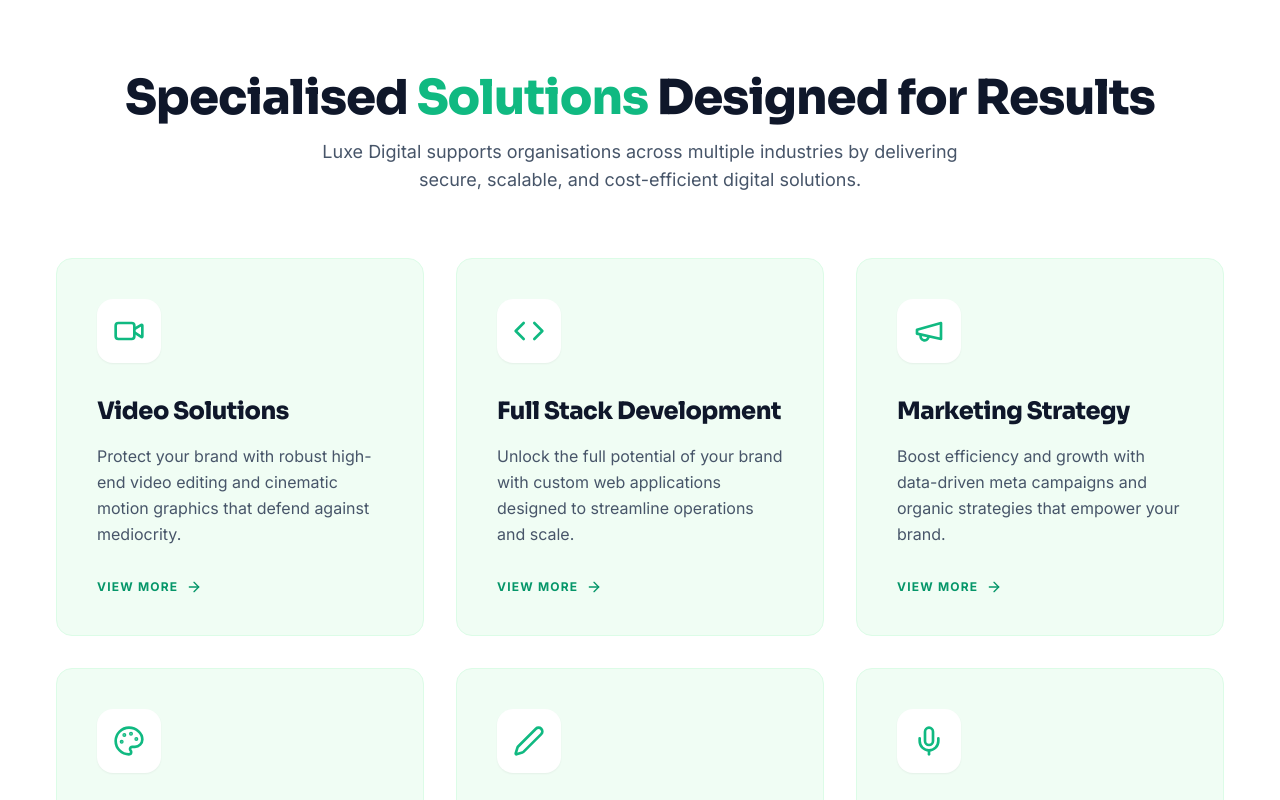
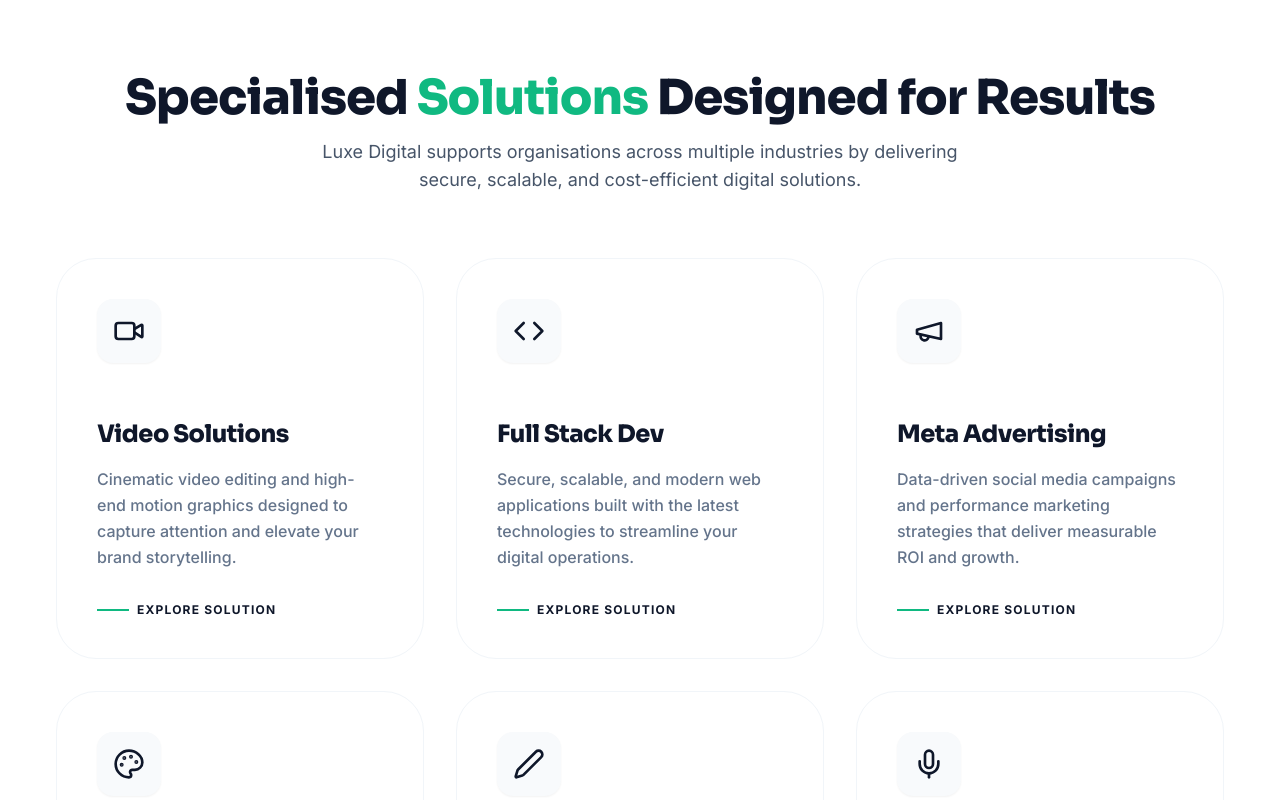
Before and after one commit to Haider899/Luxe-Digital-Official, a Next.js app: page / in a window 1280 px wide. Shown: the part 2000-2800 px from the top of the page. Built offline with nearby package versions, Linux system fonts and the light colour scheme.

Commit message:
feat: add animated client reviews section with pakistani client examples

```diff
--- a/components/ContactModal.jsx
+++ b/components/ContactModal.jsx
@@ -42,9 +42,10 @@
         {/* Close Button */}
         <button
           onClick={onClose}
-          className="absolute top-6 right-6 w-10 h-10 rounded-full bg-slate-100 flex items-center justify-center text-slate-900 hover:text-emerald-500 hover:bg-emerald-50 transition-all z-20"
+          className="absolute top-6 right-6 w-10 h-10 rounded-full bg-slate-900 flex items-center justify-center text-white hover:bg-emerald-500 transition-all z-30 shadow-lg"
+          aria-label="Close modal"
         >
-          <X className="w-6 h-6" />
+          <X className="w-5 h-5" />
         </button>
 
         {isSuccess ? (
--- a/components/Hero.jsx
+++ b/components/Hero.jsx
@@ -34,12 +34,12 @@
           >
             View Solutions
           </button>
-          <button
-            onClick={onStartProject}
+          <a
+            href="#services"
             className="btn-crystal !px-12 !py-5"
           >
             Explore Our Services <ChevronRight className="w-4 h-4" />
-          </button>
+          </a>
         </div>
 
 
--- a/components/PolicyModal.jsx
+++ b/components/PolicyModal.jsx
@@ -74,9 +74,10 @@
           <h2 className="text-3xl font-black text-slate-900 tracking-tighter">{activePolicy.title}</h2>
           <button
             onClick={onClose}
-            className="w-10 h-10 rounded-full bg-slate-100 flex items-center justify-center text-slate-900 hover:text-emerald-500 hover:bg-emerald-50 transition-all"
+            className="w-10 h-10 rounded-full bg-slate-900 flex items-center justify-center text-white hover:bg-emerald-500 transition-all shadow-lg"
+            aria-label="Close modal"
           >
-            <X className="w-6 h-6" />
+            <X className="w-5 h-5" />
           </button>
         </div>
 
--- /dev/null
+++ b/components/Reviews.jsx
@@ -0,0 +1,135 @@
+import { motion } from 'framer-motion';
+import { Quote, Star } from 'lucide-react';
+
+const reviews = [
+  {
+    name: 'Rabia Khan',
+    location: 'Lahore, Pakistan',
+    project: 'Logo Design & Branding',
+    text: 'The logo design for my boutique was beyond expectations. Pure luxury and sophistication. Highly recommended!',
+    rating: 5,
+    avatar: 'RK'
+  },
+  {
+    name: 'Zeeshan Ahmed',
+    location: 'Karachi, Pakistan',
+    project: 'Meta Ads & Growth Strategy',
+    text: 'Our Meta Ads performance tripled within the first month. Incredible strategy and communication from the team.',
+    rating: 5,
+    avatar: 'ZA'
+  },
+  {
+    name: 'Ayesha Malik',
+    location: 'Islamabad, Pakistan',
+    project: 'Full Stack Web Development',
+    text: 'Professional web development that actually converts. The team understood our vision perfectly from day one.',
+    rating: 5,
+    avatar: 'AM'
+  },
+  {
+    name: 'Bilal Sheikh',
+    location: 'Faisalabad, Pakistan',
+    project: 'Cinematic Video Editing',
+    text: 'Exceptional video editing. Our brand story now feels world-class and resonates with our global audience.',
+    rating: 5,
+    avatar: 'BS'
+  },
+  {
+    name: 'Saira Pervez',
+    location: 'Multan, Pakistan',
+    project: 'Content & Social Strategy',
+    text: 'Their content strategy transformed our social presence. Engagement is at an all-time high!',
+    rating: 5,
+    avatar: 'SP'
+  }
+];
+
+export default function Reviews() {
+  // Double the reviews for infinite scroll effect
+  const extendedReviews = [...reviews, ...reviews];
+
+  return (
+    <section className="py-24 bg-white overflow-hidden border-t border-slate-50">
+      <div className="container-custom">
+        <div className="text-center mb-16">
+          <h2 className="text-4xl lg:text-5xl font-black mb-4 text-slate-900">
+            Client <span className="text-emerald-500">Feedback</span>
+          </h2>
+          <p className="text-slate-600 text-lg max-w-2xl mx-auto font-medium">
+            Hear from our prestigious local and international clients about their experience with Luxe Digital.
+          </p>
+        </div>
+      </div>
+
+      {/* Motion Slider Container */}
+      <div className="relative flex overflow-hidden py-10">
+        <motion.div
+          className="flex gap-8 whitespace-nowrap px-4"
+          animate={{
+            x: [0, -2000] // Adjust based on content width
+          }}
+          transition={{
+            x: {
+              repeat: Infinity,
+              repeatType: "loop",
+              duration: 40,
+              ease: "linear",
+            },
+          }}
+        >
+          {extendedReviews.map((review, idx) => (
+            <div
+              key={idx}
+              className="inline-block w-[400px] bg-white border border-slate-100 p-8 rounded-[40px] shadow-sm hover:shadow-xl hover:border-emerald-500/20 transition-all duration-500 group relative"
+            >
+              <div className="absolute top-8 right-8 text-emerald-100 group-hover:text-emerald-500 transition-colors">
+                <Quote className="w-10 h-10 rotate-180" />
+              </div>
+
+              {/* Rating */}
+              <div className="flex gap-1 mb-6">
+                {[...Array(review.rating)].map((_, i) => (
+                  <Star key={i} className="w-4 h-4 fill-emerald-500 text-emerald-500" />
+                ))}
+              </div>
+
+              {/* Review Text */}
+              <p className="text-slate-600 font-medium leading-relaxed mb-8 whitespace-normal italic">
+                "{review.text}"
+              </p>
+
+              {/* Client Info */}
+              <div className="flex items-center gap-4 border-t border-slate-50 pt-6">
+                <div className="w-12 h-12 rounded-2xl bg-emerald-500 flex items-center justify-center text-white font-black shadow-lg shadow-emerald-500/20">
+                  {review.avatar}
+                </div>
+                <div>
+                  <h4 className="text-slate-900 font-black text-sm uppercase tracking-tight">{review.name}</h4>
+                  <div className="text-[10px] text-emerald-600 font-bold uppercase tracking-widest">{review.project}</div>
+                  <div className="text-[9px] text-slate-400 font-bold uppercase tracking-widest">{review.location}</div>
+                </div>
+              </div>
+            </div>
+          ))}
+        </motion.div>
+
+        {/* Gradient Overlays for smooth edges */}
+        <div className="absolute top-0 left-0 w-40 h-full bg-gradient-to-r from-white to-transparent z-10 pointer-events-none" />
+        <div className="absolute top-0 right-0 w-40 h-full bg-gradient-to-l from-white to-transparent z-10 pointer-events-none" />
+      </div>
+
+      <div className="container-custom mt-16 text-center">
+        <div className="inline-flex items-center gap-3 px-6 py-3 bg-slate-50 rounded-full border border-slate-100">
+          <div className="flex -space-x-2">
+            {[1, 2, 3, 4].map((i) => (
+              <div key={i} className="w-6 h-6 rounded-full bg-emerald-500 border-2 border-white" />
+            ))}
+          </div>
+          <span className="text-xs font-black text-slate-600 uppercase tracking-widest">
+            Joined by 150+ successful brands
+          </span>
+        </div>
+      </div>
+    </section>
+  );
+}
--- a/components/Services.jsx
+++ b/components/Services.jsx
@@ -4,37 +4,43 @@
   {
     icon: Video,
     title: 'Video Solutions',
-    description: 'Protect your brand with robust high-end video editing and cinematic motion graphics that defend against mediocrity.',
+    expert: 'Muhammad Yasir',
+    description: 'Cinematic video editing and high-end motion graphics designed to capture attention and elevate your brand storytelling.',
     link: '#contact'
   },
   {
     icon: Code,
-    title: 'Full Stack Development',
-    description: 'Unlock the full potential of your brand with custom web applications designed to streamline operations and scale.',
+    title: 'Full Stack Dev',
+    expert: 'Usama Haider',
+    description: 'Secure, scalable, and modern web applications built with the latest technologies to streamline your digital operations.',
     link: '#contact'
   },
   {
     icon: Megaphone,
-    title: 'Marketing Strategy',
-    description: 'Boost efficiency and growth with data-driven meta campaigns and organic strategies that empower your brand.',
+    title: 'Meta Advertising',
+    expert: 'Muqaddas Khan',
+    description: 'Data-driven social media campaigns and performance marketing strategies that deliver measurable ROI and growth.',
     link: '#contact'
   },
   {
     icon: Palette,
-    title: 'Visual Identity',
-    description: 'Create a distinctive brand presence with premium UI/UX and graphic designs tailored to your unique business goals.',
+    title: 'Brand Identity',
+    expert: 'Farhan Khan',
+    description: 'Strategic visual branding and UI/UX design that creates a distinctive and premium presence in your industry.',
     link: '#contact'
   },
   {
     icon: Pen,
-    title: 'Content Excellence',
-    description: 'Psychology-driven copywriting that simplifies complex messages and unlocks greater audience engagement.',
+    title: 'Content Strategy',
+    expert: 'Liaquat Ali',
+    description: 'Psychology-driven copywriting and narrative strategies that convert audiences into loyal brand advocates.',
     link: '#contact'
   },
   {
     icon: Mic,
     title: 'Voice & Audio',
-    description: 'Professional voice-over services that add authenticity and personality to your modern business communication.',
+    expert: 'Haleema Sadia',
+    description: 'Professional vocal performances and community-focused social media management for authentic communication.',
     link: '#contact'
   },
 ];
@@ -56,23 +62,29 @@
           {services.map((service, idx) => (
             <div
               key={idx}
-              className="group p-10 card-mint rounded-2xl flex flex-col h-full"
+              className="group p-10 bg-white border border-slate-100 rounded-[40px] hover:border-emerald-500 hover:shadow-2xl hover:shadow-emerald-500/10 transition-all duration-500 flex flex-col h-full relative overflow-hidden"
             >
-              <div className="w-16 h-16 bg-white rounded-2xl flex items-center justify-center text-emerald-500 mb-8 group-hover:bg-emerald-500 group-hover:text-white transition-all shadow-sm">
+              <div className="absolute top-0 right-0 w-32 h-32 bg-emerald-50 rounded-full blur-3xl opacity-0 group-hover:opacity-100 transition-opacity" />
+
+              <div className="w-16 h-16 bg-slate-50 rounded-2xl flex items-center justify-center text-slate-900 mb-8 group-hover:bg-emerald-500 group-hover:text-white transition-all duration-500 shadow-sm relative z-10">
                 <service.icon className="w-8 h-8" />
               </div>
-              <h3 className="text-2xl font-black mb-4 text-slate-900 group-hover:text-emerald-700 transition-colors">
-                {service.title}
-              </h3>
-              <p className="text-slate-600 leading-relaxed mb-8 flex-grow">
-                {service.description}
-              </p>
-              <a
-                href={service.link}
-                className="inline-flex items-center gap-2 text-emerald-600 font-bold uppercase tracking-widest text-xs group-hover:translate-x-2 transition-transform"
-              >
-                View More <ArrowRight className="w-4 h-4" />
-              </a>
+
+              <div className="relative z-10">
+                <div className="text-[10px] font-black text-emerald-600 uppercase tracking-[0.2em] mb-2 opacity-0 group-hover:opacity-100 transition-all transform translate-y-2 group-hover:translate-y-0">
+                  Expert: {service.expert}
+                </div>
+                <h3 className="text-2xl font-black mb-4 text-slate-900">
+                  {service.title}
+                </h3>
+                <p className="text-slate-500 font-medium leading-relaxed mb-8">
+                  {service.description}
+                </p>
+                <div className="flex items-center gap-2 text-slate-900 font-bold uppercase tracking-widest text-xs">
+                  <span className="w-8 h-[2px] bg-emerald-500"></span>
+                  Explore Solution
+                </div>
+              </div>
             </div>
           ))}
         </div>
--- a/components/TeamMemberModal.jsx
+++ b/components/TeamMemberModal.jsx
@@ -29,9 +29,10 @@
           </div>
           <button
             onClick={() => setIsOpen(false)}
-            className="w-10 h-10 rounded-full flex items-center justify-center bg-slate-50 text-slate-400 hover:text-emerald-600 transition-colors"
+            className="w-10 h-10 rounded-full flex items-center justify-center bg-slate-900 text-white hover:bg-emerald-500 transition-all z-20 shadow-lg"
+            aria-label="Close modal"
           >
-            <X className="w-6 h-6" />
+            <X className="w-5 h-5" />
           </button>
         </div>
 
--- a/pages/index.jsx
+++ b/pages/index.jsx
@@ -3,6 +3,7 @@
 import Navigation from '../components/Navigation';
 import Hero from '../components/Hero';
 import Services from '../components/Services';
+import Reviews from '../components/Reviews';
 import Team from '../components/Team';
 import WhyUs from '../components/WhyUs';
 import CTA from '../components/CTA';
@@ -41,6 +42,7 @@
           <Hero onStartProject={openContactModal} />
           <WhyUs onStartProject={openContactModal} />
           <Services />
+          <Reviews />
           <Team onStartProject={openContactModal} />
           <FAQ />
           <CTA onStartProject={openContactModal} />
--- a/styles/globals.css
+++ b/styles/globals.css
@@ -103,8 +103,22 @@
   transform: translateY(-5px);
 }
 
+/* Base Button Reset */
+button {
+  background: none;
+  border: none;
+  padding: 0;
+  cursor: pointer;
+  font: inherit;
+  color: inherit;
+  outline: inherit;
+  display: inline-flex;
+  align-items: center;
+  justify-content: center;
+}
+
 /* CRYSTAL TRANSPARENT BUTTONS - ROUND SHAPE */
-button, .btn-crystal {
+.btn-crystal {
   @apply rounded-full px-8 py-3 transition-all duration-300 font-bold tracking-widest uppercase text-[11px] flex items-center justify-center gap-2;
   background: rgba(255, 255, 255, 0.1);
   backdrop-filter: blur(8px);
@@ -112,7 +126,7 @@
   color: #064e3b;
 }
 
-button:hover, .btn-crystal:hover {
+.btn-crystal:hover {
   background: #10b981;
   border-color: #10b981;
   color: white;
```
Also changed, not shown: components/Footer.jsx (+6 -6 lines).
